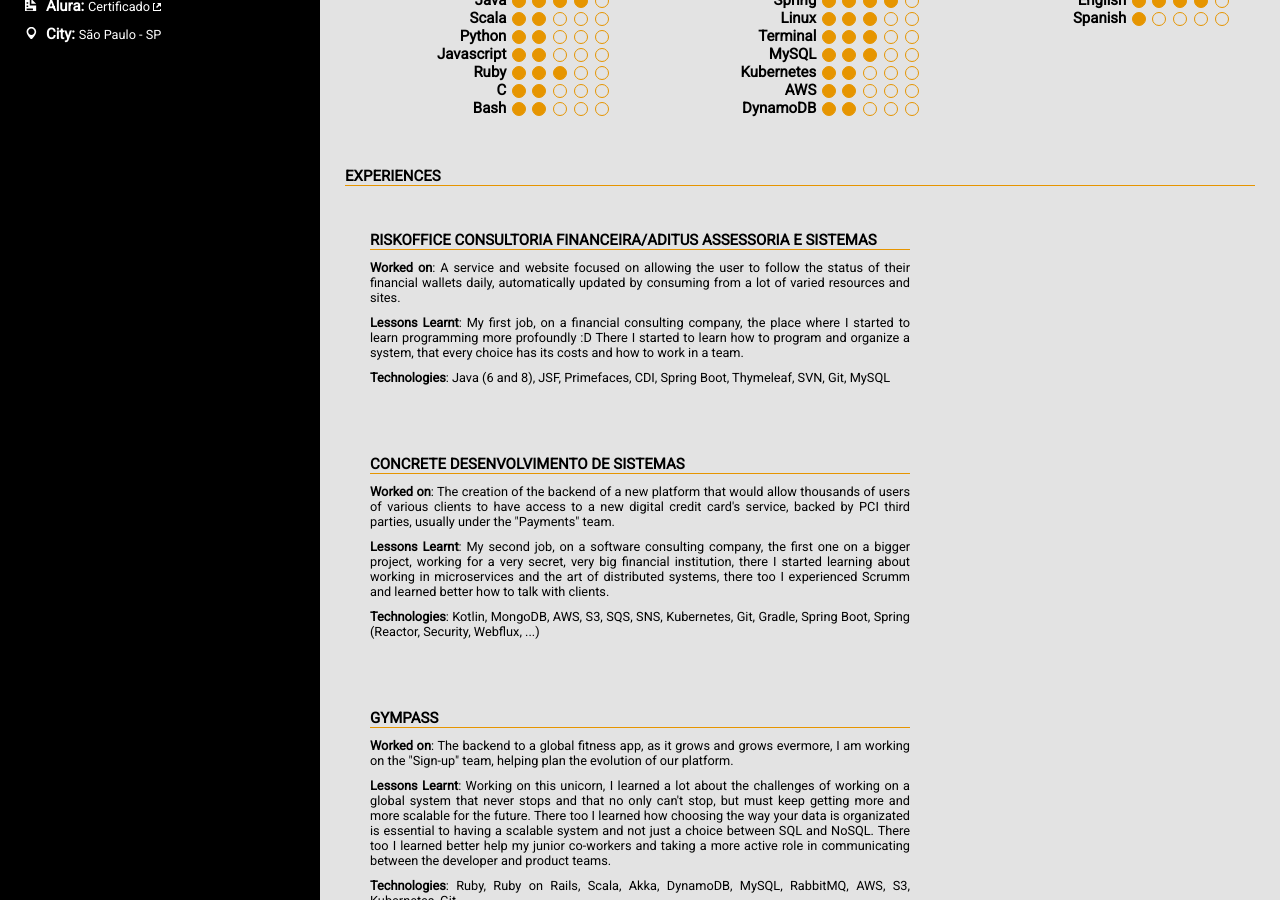
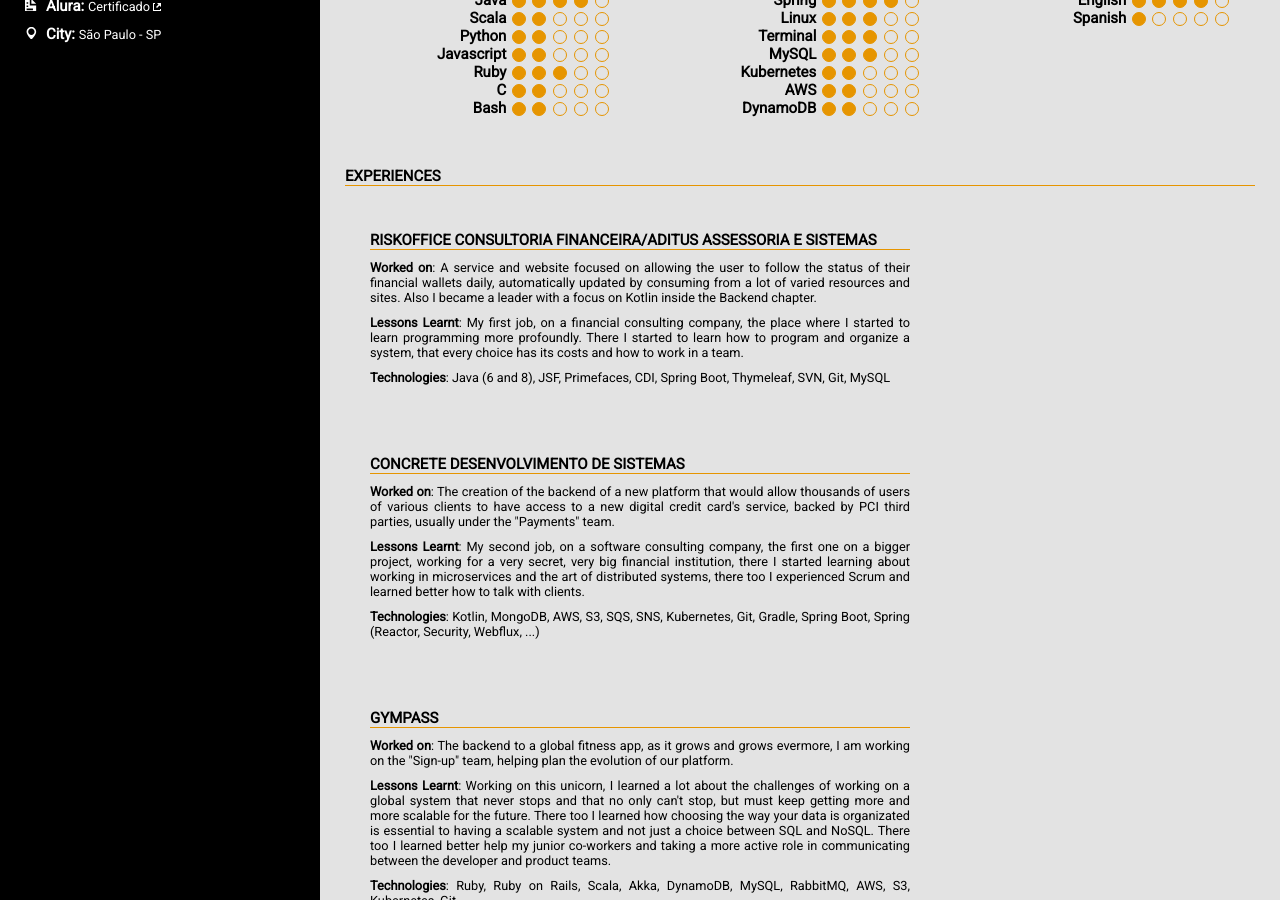
Before and after one commit to Megamiun/Megamiun.github.io, a Jekyll site: the page built from index.html, in a window 1280 px wide and 900 px high, scrolled down 506 px. Built offline with Jekyll 4.4.1, drawn with Linux system fonts in a browser that asks for light colours.

Commit message:
Updating text

```diff
--- a/_data/experiences.json
+++ b/_data/experiences.json
@@ -24,8 +24,8 @@
                 }
             }
         ],
-        "workedOn": "A service and website focused on allowing the user to follow the status of their financial wallets daily, automatically updated by consuming from a lot of varied resources and sites.",
-        "lessonsLearnt": "My first job, on a financial consulting company, the place where I started to learn programming more profoundly :D There I started to learn how to program and organize a system, that every choice has its costs and how to work in a team.",
+        "workedOn": "A service and website focused on allowing the user to follow the status of their financial wallets daily, automatically updated by consuming from a lot of varied resources and sites. Also I became a leader with a focus on Kotlin inside the Backend chapter.",
+        "lessonsLearnt": "My first job, on a financial consulting company, the place where I started to learn programming more profoundly. There I started to learn how to program and organize a system, that every choice has its costs and how to work in a team.",
         "technologies": [
             "Java (6 and 8)", "JSF", "Primefaces", "CDI", "Spring Boot", "Thymeleaf", "SVN", "Git", "MySQL"
         ]
@@ -45,7 +45,7 @@
             }
         ],
         "workedOn": "The creation of the backend of a new platform that would allow thousands of users of various clients to have access to a new digital credit card's service, backed by PCI third parties, usually under the \"Payments\" team.",
-        "lessonsLearnt": "My second job, on a software consulting company, the first one on a bigger project, working for a very secret, very big financial institution, there I started learning about working in microservices and the art of distributed systems, there too I experienced Scrumm and learned better how to talk with clients.",
+        "lessonsLearnt": "My second job, on a software consulting company, the first one on a bigger project, working for a very secret, very big financial institution, there I started learning about working in microservices and the art of distributed systems, there too I experienced Scrum and learned better how to talk with clients.",
         "technologies": [
             "Kotlin", "MongoDB", "AWS", "S3", "SQS", "SNS", "Kubernetes", "Git", "Gradle", "Spring Boot", "Spring (Reactor, Security, Webflux, ...)"
         ]
```
